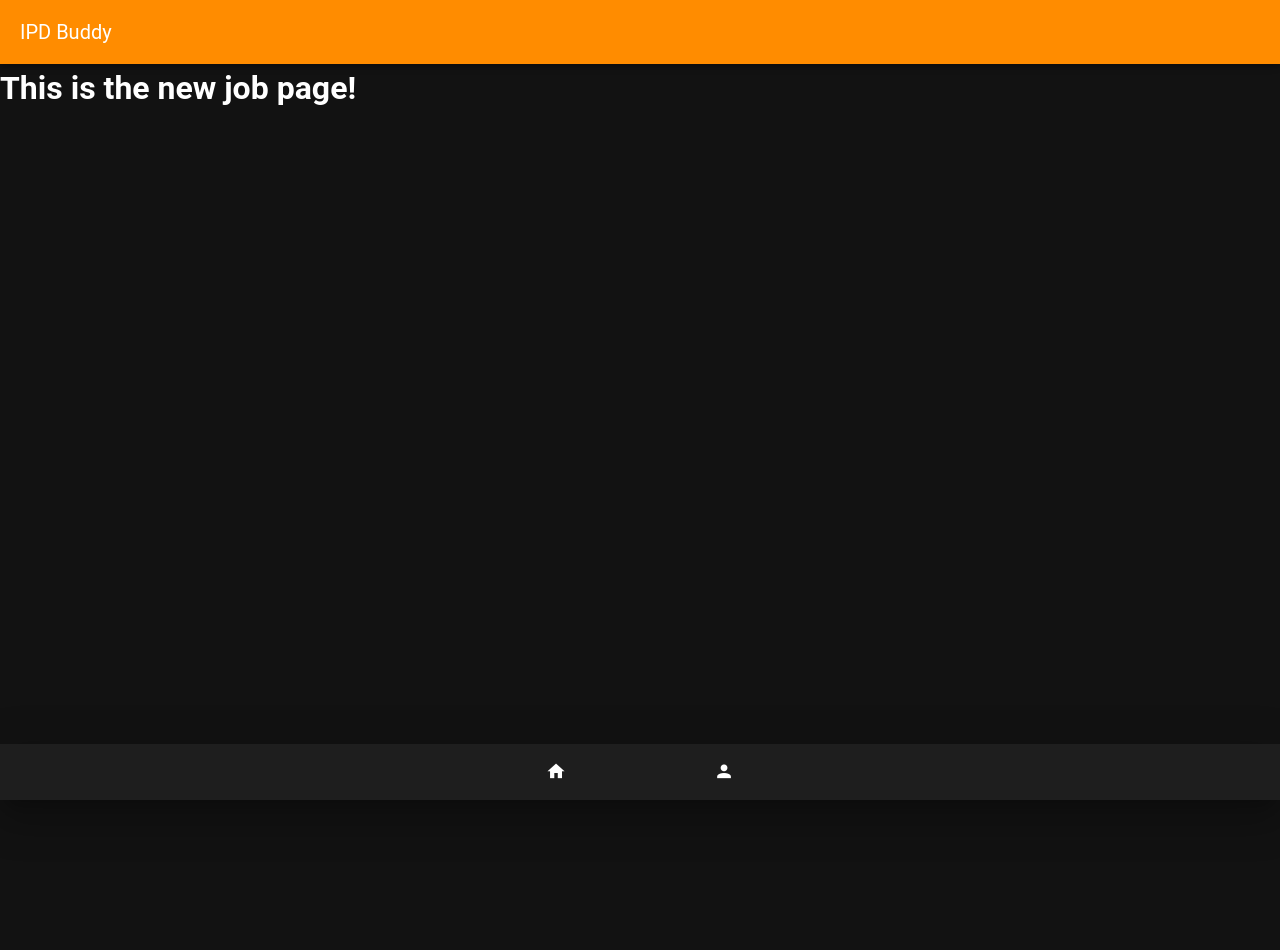
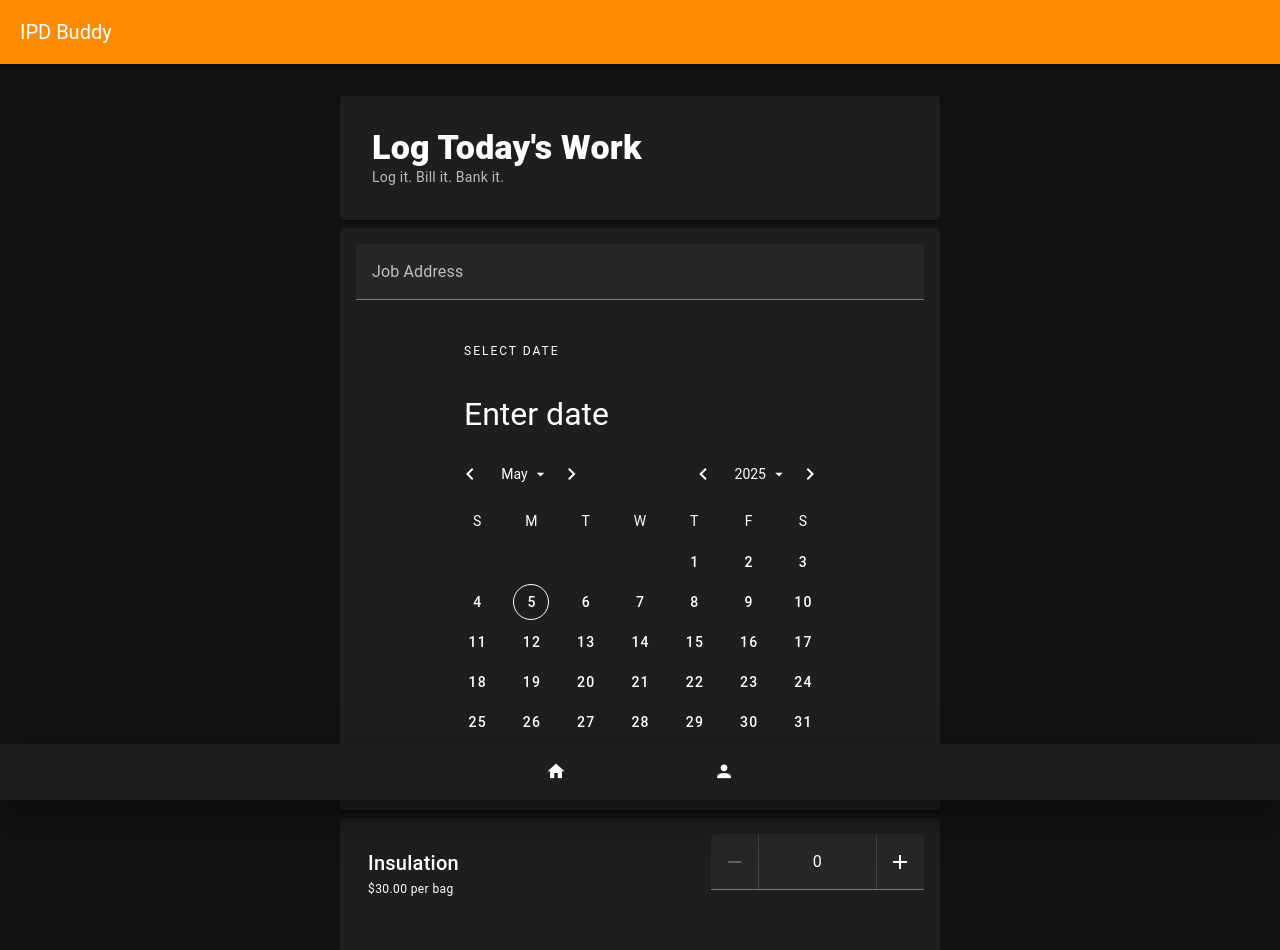
Before and after one commit to CHZelaya/IPD-Buddy-PWA, a Vue app: page /newJob in a window 1280 px wide. Shown: the top 950 px of the page. Before the commit the page ends 800 px from the top, so only its background shows below. Built offline with nearby package versions, Linux system fonts and the light colour scheme; a small style sheet from the web is missing.

Commit message:
[feat] Completed NewJob.vue, jobStore for Pinia and entire flow

```diff
--- a/package.json
+++ b/package.json
@@ -14,6 +14,7 @@
   "dependencies": {
     "@fontsource/roboto": "5.2.5",
     "@mdi/font": "7.4.47",
+    "@vuelidate/core": "^2.0.3",
     "pinia-plugin-persistedstate": "^4.2.0",
     "vue": "^3.5.13",
     "vuetify": "^3.8.1"
--- a/src/pages/NewJob.vue
+++ b/src/pages/NewJob.vue
@@ -1,9 +1,179 @@
 <script setup lang="ts">
+  import { ref } from 'vue'
+  import type { Ref } from 'vue'
+  import { useJobStore } from '@/stores/jobStore';
+
+  const jobStore = useJobStore();
+  const notes = ref('')
+
+
+  interface BillableItem {
+    id: string;
+    label: string;
+    description?: string;
+    model: Ref<number | boolean>;
+    type: 'quantity' | 'toggle';
+    max?: number;
+  }
+
+  const address = ref('')
+
+  // Validation rules for Job Address
+  const rules = [
+    (value: string) => {
+      if (value) return true
+      return 'You must enter an address before submitting the job.'
+    },
+  ]
+
+  // Building the billable items and their components
+  const billableItems = ref<BillableItem[]>([
+    { id: 'INSULATION', label: 'Insulation', description: '$30.00 per bag', model: ref(0), type: 'quantity' },
+    { id: 'DRYWALL', label: 'Drywall', description: '$20.00 per sheet', model: ref(0), type: 'quantity' },
+    { id: 'FIRE_CAULKING', label: 'Fire Caulking', description: '$5.00 each (max 15 units)', model: ref(0), type: 'quantity', max: 15 },
+    { id: 'FIRE_CAULKING_MATTAMY_HOUSE', label: 'Fire Caulking', description: '$25.00 per floor (Mattamy)', model: ref(0), type: 'quantity' },
+    { id: 'SCAFFOLDING', label: 'Scaffolding', description: '$25.00 per section', model: ref(0), type: 'quantity' },
+    { id: 'HIGH_GARAGE_BULKHEAD', label: 'Garage Bulkhead', description: '$35.00 per bulkhead', model: ref(0), type: 'quantity' },
+    { id: 'SCRAP_OUT', label: 'Scrap Out', description: '$25.00', model: ref(false), type: 'toggle' },
+    { id: 'PINCH_POINT_STRIPS_SINGLE_FAMILY_HOME', label: 'Pinch Point Strips', description: '$40.00 (Single family home)', model: ref(false), type: 'toggle' },
+    { id: 'PINCH_POINT_STRIPS_DUPLEX', label: 'Pinch Point Strips', description: '$50.00 (Duplex)', model: ref(false), type: 'toggle' },
+    { id: 'POLY_ONLY_SMALL', label: 'Poly Only', description: '$25.00 (small)', model: ref(false), type: 'toggle' },
+    { id: 'POLY_ONLY_LARGE', label: 'Poly Only', description: '$50.00 (large)', model: ref(false), type: 'toggle' },
+    { id: 'SUITED_MECH_ROOM_RES_BAR', label: 'Mech Room and Res-bar', description: '$65.00 per install', model: ref(false), type: 'toggle' },
+    { id: 'STEEL_FRAMING_AND_BOARD', label: 'Steel Framing and Board', description: '$500.00', model: ref(false), type: 'toggle' },
+    { id: 'BOARD_ONLY', label: 'Board Only', description: '$300.00', model: ref(false), type: 'toggle' },
+    { id: 'SECOND_MECH_ROOM', label: 'Second Mech Room', description: '$150.00', model: ref(false), type: 'toggle' },
+    { id: 'FIRE_TAPING_MECH_ROOM_CEILING', label: 'Fire Taping Mech Room Ceiling', description: '$225.00', model: ref(false), type: 'toggle' },
+    { id: 'FIRE_TAPING_SECOND_MECH_ROOM', label: 'Fire Taping Second Mech Room', description: '$100.00', model: ref(false), type: 'toggle' },
+  ])
+
+
+  //Date picker
+  const today = new Date().toISOString().split('T')[0];
+  const jobDate = ref<string>(today);
+
+
+  //Job submission
+  function submitJob () {
+    //Blank address check
+    if (!address.value.trim()) {
+      console.warn('Submission blocked: address is empty')
+      return
+    }
+
+    console.log('Submitting Job')
+    //Grabbing the address and the date
+    jobStore.address = address.value;
+    jobStore.date = jobDate.value
+    jobStore.notes= notes.value;
+
+    type BillableKey = keyof typeof jobStore.billables
+    // Grabbing all the billable items values
+    billableItems.value.forEach(item => {
+      const labelKey = item.id as BillableKey
+      const model = isRef(item.model) ? item.model : ref(item.model)
+      const modelValue = model.value
+
+      if (item.type === 'quantity' && typeof modelValue === 'number') {
+        (jobStore.billables[labelKey] as number) = modelValue
+      } else if (item.type === 'toggle' && typeof modelValue === 'boolean') {
+        (jobStore.billables[labelKey] as boolean) = modelValue
+      } else {
+        console.warn(`Type mismatch on key: ${labelKey}`)
+      }
+
+    })
+    jobStore.submitJob()
+
+  }
 
 </script>
 
+
 <template>
-  <h1>This is the new job page!</h1>
+  <v-container class="pa-2 pa-md-6">
+
+
+    <v-form @submit.prevent="submitJob">
+      <v-card
+        class="mx-auto my-2 pa-2 pa-md-4"
+        max-width="600"
+      >
+        <v-card-text>
+
+          <p class="text-h4 font-weight-black">Log Today's Work</p>
+
+          <div class="text-medium-emphasis">
+            Log it. Bill it. Bank it.
+          </div>
+        </v-card-text>
+      </v-card>
+
+      <v-card class="mx-auto my-2 pa-2 pa-md-4" max-width="600">
+        <v-text-field
+          v-model="address"
+          label="Job Address"
+          :rules="rules"
+        />
+        <v-container>
+          <v-row justify="center">
+            <v-date-picker width="400" />
+          </v-row>
+        </v-container>
+      </v-card>
+
+      <!-- Quantity-Based Item -->
+      <v-card class="mx-auto my-2 pa-2 pa-md-4" max-width="600">
+        <v-row
+          v-for="(item, index) in billableItems"
+          :key="index"
+          class="align-center mb-4"
+          justify="space-between"
+        >
+          <v-col cols="8">
+            <v-col cols="12" md="8">
+              <p class="text-h6">{{ item.label }} </p>
+              <p class="text-caption"> {{ item.description }} </p>
+            </v-col>
+          </v-col>
+          <v-col class="d-flex justify-center" cols="4">
+            <v-number-input
+              v-if="item.type === 'quantity'"
+              v-model="item.model"
+              control-variant="split"
+              :max="item.max || undefined"
+              :min="0"
+              style="min-width: 120px; margin-left: -40px;"
+            />
+            <!--            Toggle based items-->
+            <v-switch
+              v-else
+              v-model="item.model"
+              color="orange-darken-3"
+              false-value="false"
+              inset
+              :label="`${item.model}`"
+              true-value="true"
+              value="orange"
+            />
+          </v-col>
+        </v-row>
+      </v-card>
+      <v-textarea
+        v-model="notes"
+        auto-grow
+        clearable
+        label="Additional Notes (Optional)"
+        rows="3"
+      />
+      <v-btn
+        block
+        class="mx-auto my-2 pa-2 pa-md-4"
+        color="primary"
+        type="submit"
+      > Submit Work Order</v-btn>
+    </v-form>
+  </v-container>
 </template>
 
 <style scoped lang="sass">
--- /dev/null
+++ b/src/stores/jobStore.ts
@@ -0,0 +1,34 @@
+import { defineStore } from 'pinia';
+
+export const useJobStore = defineStore('job', {
+  state: () => ({
+    address: '',
+    date: '',
+    notes: '',
+    billables: {
+      INSULATION: 0,
+      DRYWALL: 0,
+      FIRE_CAULKING: 0,
+      SCAFFOLDING: 0,
+      HIGH_GARAGE_BULKHEAD: 0,
+      PINCH_POINT_STRIPS_SINGLE_FAMILY_HOME: false,
+      PINCH_POINT_STRIPS_DUPLEX: false,
+      POLY_ONLY_SMALL: false,
+      POLY_ONLY_LARGE: false,
+      FIRE_CAULKING_MATTAMY_HOUSE: 0,
+      SCRAP_OUT: false,
+      SUITED_MECH_ROOM_RES_BAR: false,
+      STEEL_FRAMING_AND_BOARD: false,
+      BOARD_ONLY: false,
+      SECOND_MECH_ROOM: false,
+      FIRE_TAPING_MECH_ROOM_CEILING: false,
+      FIRE_TAPING_SECOND_MECH_ROOM: false,
+    },
+  }),
+  actions: {
+    submitJob () {
+      console.log(`Submitting job with data:`, this.$state);
+      // Handling logic for submission later
+    },
+  },
+})
```
Also changed, not shown: 1 other file (tests, documents, lock files or other folders).
